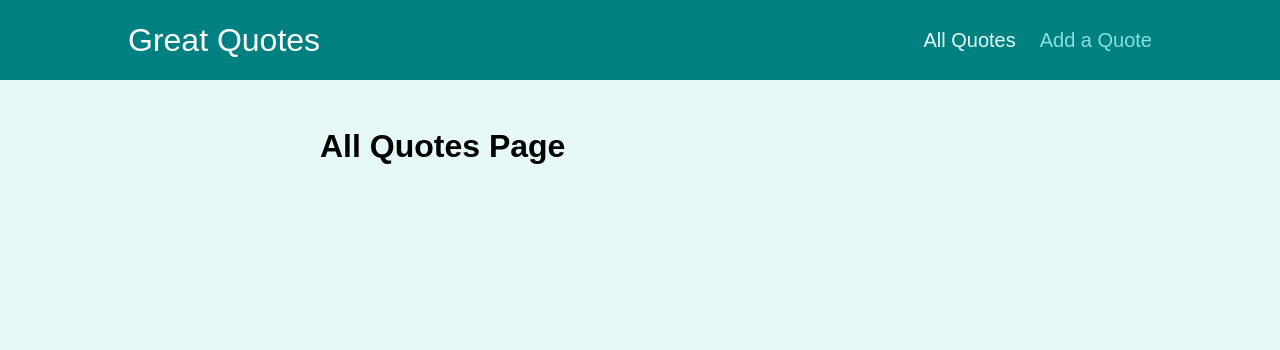
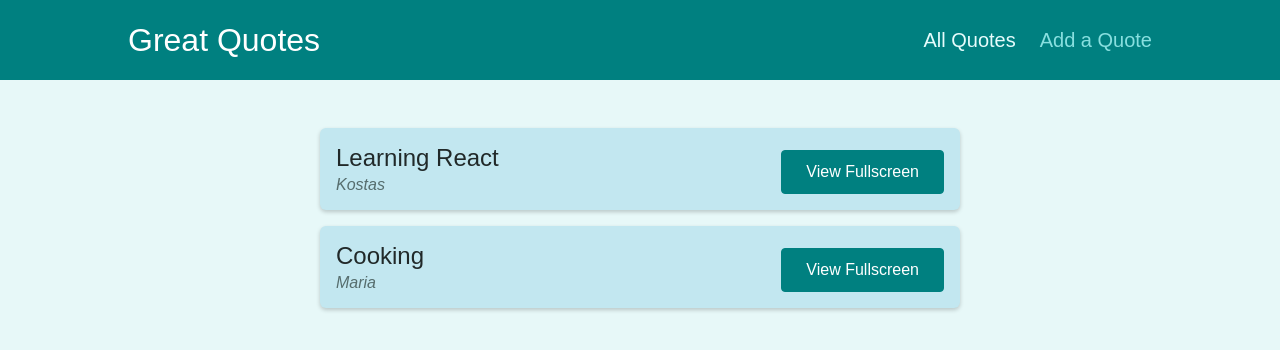
Before and after one commit to kostas64/reactSPA, a React (Create React App) app: page /quotes in a window 1280 px wide. Shown: the top 350 px of the page. Built offline with nearby package versions, Linux system fonts and the light colour scheme.

Commit message:
New components

```diff
--- a/src/App.js
+++ b/src/App.js
@@ -3,6 +3,7 @@
 import NewQuote from "./pages/NewQuote";
 import QuoteDetails from "./pages/QuoteDetails";
 import Layout from "./components/layout/Layout";
+import NotFound from "./pages/NotFound";
 
 function App() {
   return (
@@ -20,6 +21,9 @@
         <Route path="/new-quote">
           <NewQuote />
         </Route>
+        <Route path="*">
+          <NotFound />
+        </Route>
       </Switch>
     </Layout>
   );
--- a/src/components/quotes/QuoteItem.js
+++ b/src/components/quotes/QuoteItem.js
@@ -1,4 +1,5 @@
-import classes from './QuoteItem.module.css';
+import { Link } from "react-router-dom";
+import classes from "./QuoteItem.module.css";
 
 const QuoteItem = (props) => {
   return (
@@ -9,9 +10,9 @@
         </blockquote>
         <figcaption>{props.author}</figcaption>
       </figure>
-      <a className='btn'>
+      <Link className="btn" to={`/quotes/${props.id}`}>
         View Fullscreen
-      </a>
+      </Link>
     </li>
   );
 };
--- a/src/pages/AllQuotes.js
+++ b/src/pages/AllQuotes.js
@@ -1,5 +1,20 @@
+import QuoteList from "../components/quotes/QuoteList";
+
+const DUMMY_QUOTES = [
+  {
+    id: 1,
+    author: "Kostas",
+    text: "Learning React",
+  },
+  {
+    id: 2,
+    author: "Maria",
+    text: "Cooking",
+  },
+];
+
 const AllQuotes = () => {
-  return <h1>All Quotes Page</h1>;
+  return <QuoteList quotes={DUMMY_QUOTES} />;
 };
 
 export default AllQuotes;
--- a/src/pages/NewQuote.js
+++ b/src/pages/NewQuote.js
@@ -1,5 +1,11 @@
+import QuoteForm from "../components/quotes/QuoteForm";
+
 const NewQuote = () => {
-  return <h1>New Quote Page</h1>;
+  const addQuoteHandler = (quoteData) => {
+    console.log(quoteData);
+  };
+
+  return <QuoteForm onAddQuote={addQuoteHandler} />;
 };
 
 export default NewQuote;
--- /dev/null
+++ b/src/pages/NotFound.js
@@ -0,0 +1,9 @@
+const NotFound = () => {
+  return (
+    <div className="centered">
+      <p>Page not found</p>
+    </div>
+  );
+};
+
+export default NotFound;
--- a/src/pages/QuoteDetails.js
+++ b/src/pages/QuoteDetails.js
@@ -1,13 +1,32 @@
 import { Route, useParams } from "react-router-dom";
 import Comment from "../components/comments/Comments";
+import HighlightedQuote from "../components/quotes/HighlightedQuote";
+
+const DUMMY_QUOTES = [
+  {
+    id: "1",
+    author: "Kostas",
+    text: "Learning React",
+  },
+  {
+    id: "2",
+    author: "Maria",
+    text: "Cooking",
+  },
+];
 
 const QuoteDetails = () => {
   const params = useParams();
+  const quote = DUMMY_QUOTES.find((item) => item.id === params.quoteId);
+
+  if (!quote) {
+    return <p>No quote found</p>;
+  }
+
   return (
     <>
-      <h1> Quote Details Page</h1>
-      <p>{params.quoteId}</p>
-      <Route path="/quotes/:quoteId/comments">
+      <HighlightedQuote text={quote.text} author={quote.author} />
+      <Route path={`/quotes/${params.quoteId}/comments`}>
         <Comment />
       </Route>
     </>
```
